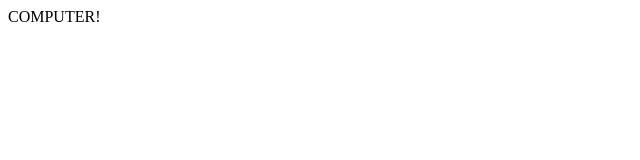
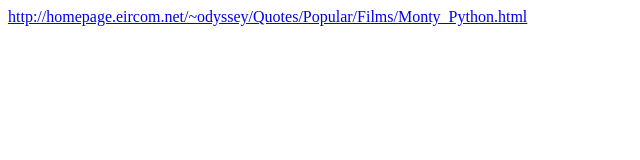
Before and after one commit to dereklieu/dereklieu.github.com, a plain HTML site: page index.html in a window 1280 px wide. Shown: the whole page, without its empty margins (0-640 px from the left). Drawn offline with Linux system fonts and the light colour scheme.

Commit message:
Get the right name dude

```diff
--- a/index.html
+++ b/index.html
@@ -1 +1 @@
-<p>COMPUTER!</p>
+<a href="http://homepage.eircom.net/~odyssey/Quotes/Popular/Films/Monty_Python.html">http://homepage.eircom.net/~odyssey/Quotes/Popular/Films/Monty_Python.html</a>
```
